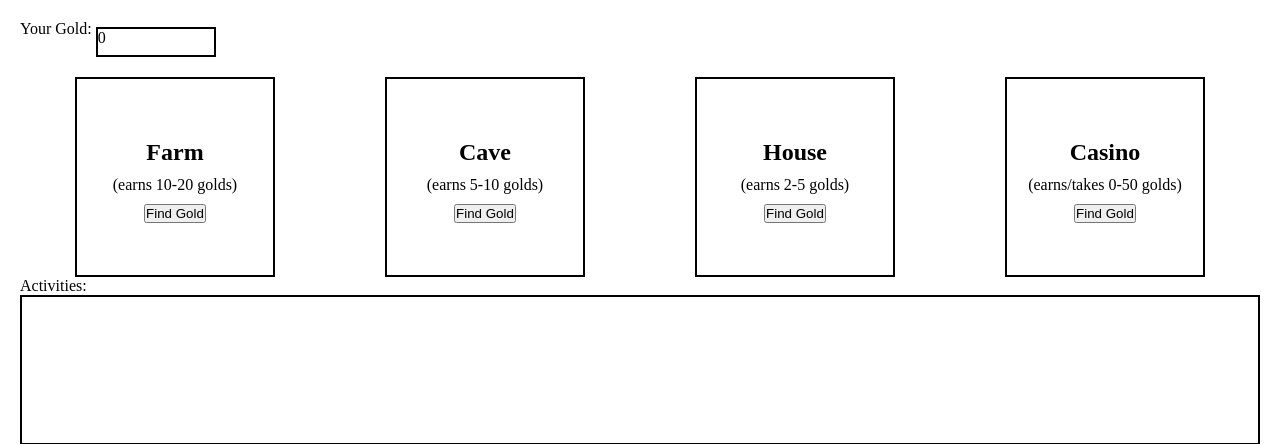
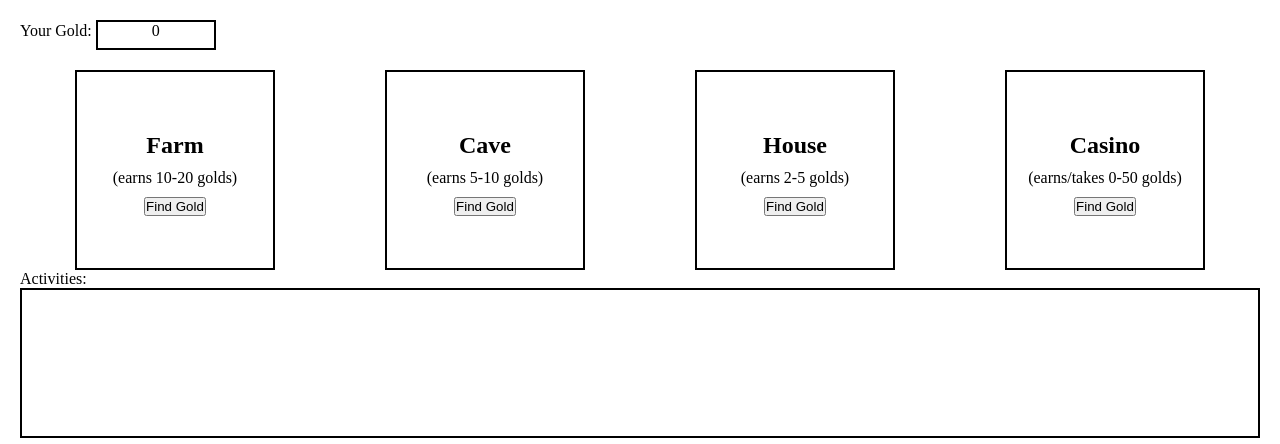
Before and after one commit to aoalharbi1/ninja_gold, a Flask app: page / in a window 1280 px wide. Shown: the top 444 px of the page. Run offline with Flask 2, Linux system fonts and the light colour scheme.

Commit message:
edited css

```diff
--- a/static/stylesheet.css
+++ b/static/stylesheet.css
@@ -10,11 +10,11 @@
     margin: 20px 0px 20px 0px;
 }
 .result {
-    vertical-align: -50%;
     width: 120px;
     height: 30px;
     border: 2px black solid;
     display: inline-block;
+    text-align: center;
 }
 .sub_container {
     display: flex;
```
Also changed, not shown: 1 other file.
